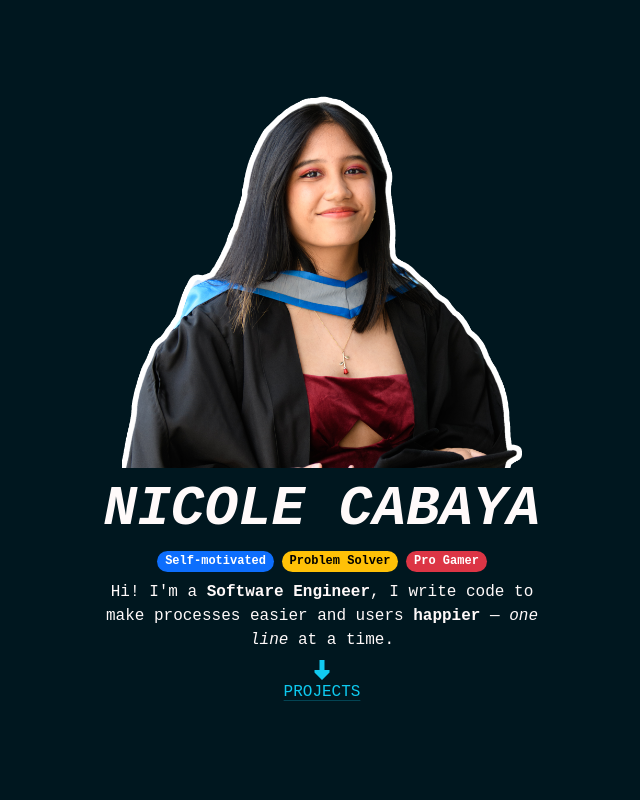
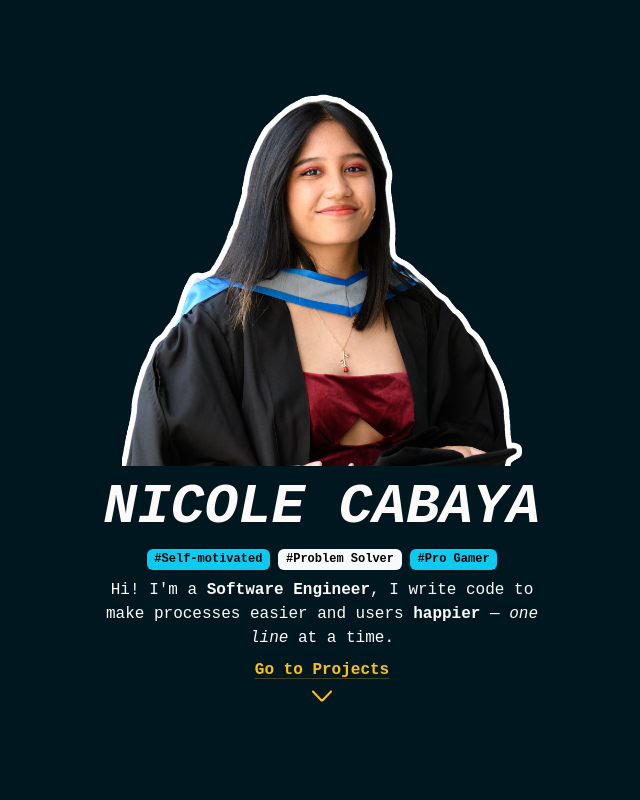
Before and after one commit to nic-cab-sor/nic-cab-sor.github.io, a React (Vite) app: page / in a window 1280 px wide. Shown: the top 800 px of the page, without its empty margins (318-958 px from the left). Built offline with nearby package versions, Linux system fonts and the light colour scheme; a web font is replaced by a local one.

Commit message:
hero section tweaks

```diff
--- a/src/sections/Intro.tsx
+++ b/src/sections/Intro.tsx
@@ -3,7 +3,7 @@ import '../styles/Intro.css'
 
 function Intro() {
     return (
-        <section id='intro' className="min-vh-100 d-flex flex-column justify-content-center align-items-center p-3">
+        <section id='intro' className="hero-section d-flex flex-column justify-content-center align-items-center p-4">
             <img src="my_picture.png" className="hero-img" alt="My Picture">
             </img>
 
@@ -11,16 +11,16 @@ function Intro() {
                 <h1 className="hero-heading fw-bold fst-italic text-center m-0 p-0">NICOLE CABAYA</h1>
 
                 <div className='d-inline-flex flex-column flex-sm-row justify-content-center gap-2'>
-                    <span className="badge rounded-pill text-bg-primary">Self-motivated</span>
-                    <span className="badge rounded-pill text-bg-warning">Problem Solver</span>
-                    <span className="badge rounded-pill text-bg-danger">Pro Gamer</span>
+                    <span className="badge text-bg-info">#Self-motivated</span>
+                    <span className="badge text-bg-light">#Problem Solver</span>
+                    <span className="badge text-bg-info">#Pro Gamer</span>
                 </div>
 
                 <p className="text-center m-0">Hi! I'm a <span className='fw-bold'>Software Engineer</span>, I write code to make processes easier and users <span className='fw-bold'>happier</span> — <span className='fst-italic'>one line</span> at a time.</p>
 
-                <div className='d-flex flex-column justify-content-center align-items-center'>
+                <div className='d-flex flex-column justify-content-center align-items-center gap-1'>
+                    <a href="#projects" className="fw-bold link-warning link-offset-2 link-underline-opacity-25 link-underline-opacity-100-hover">Go to Projects</a>
                     <img id="arrowDown" className="bounce" src={ArrowDownIcon} alt="Arrow Down Icon" width={20} height={20} />
-                    <a href="#projects" className="link-info link-offset-2 link-underline-opacity-25 link-underline-opacity-100-hover">PROJECTS</a>
                 </div>
             </div>
         </section >
--- a/src/sections/Projects.tsx
+++ b/src/sections/Projects.tsx
@@ -9,13 +9,13 @@ function Projects() {
                 <h2>Projects</h2>
             </header>
             <p>Here are some projects I've worked on.</p>
-            <div className="row row-cols-lg-2">
+            {/* <div className="row row-cols-lg-2">
                 <ProjectCard githubLink={githubPage} type={FRONT_END_BADGE} title="Example Project" description="This is an example project description." skills={[JAVA_BADGE]} />
                 <ProjectCard githubLink={githubPage} type={BACK_END_BADGE} title="title" description="description" skills={[JS_BADGE, PYTHON_BADGE]} />
                 <ProjectCard githubLink={githubPage} type={FULL_STACK_BADGE} title="title" description="description" skills={[JS_BADGE]} />
                 <ProjectCard githubLink={githubPage} type={FRONT_END_BADGE} title="title" description="description" skills={[JAVA_BADGE, JS_BADGE]} />
                 <ProjectCard githubLink={githubPage} type={FRONT_END_BADGE} title="title" description="description" skills={[JS_BADGE, BOOTSTRAP_BADGE]} />
-            </div>
+            </div> */}
         </section>
     )
 }
--- a/src/styles/Intro.css
+++ b/src/styles/Intro.css
@@ -1,3 +1,8 @@
+.hero-section {
+  min-height: 100vh;   /* fallback, 100% of viewport height */
+  min-height: 100dvh;  /* mobile-correct, 100% of visible viewport height (if compatible) */
+}
+
 .hero-img {
   width: clamp(200px, 60%, 400px);
   height: auto;
@@ -9,7 +14,7 @@
 }
 
 .hero-heading {
-  font-size: clamp(1.6rem, 8vw, 3.5rem);
+  font-size: clamp(1.6rem, 7.6vw, 3.5rem);
 }
 
 @keyframes bounce {
```
Also changed, not shown: src/assets/arrow_down.svg.
